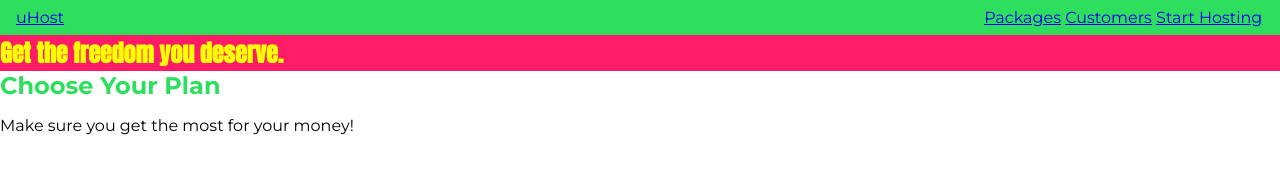
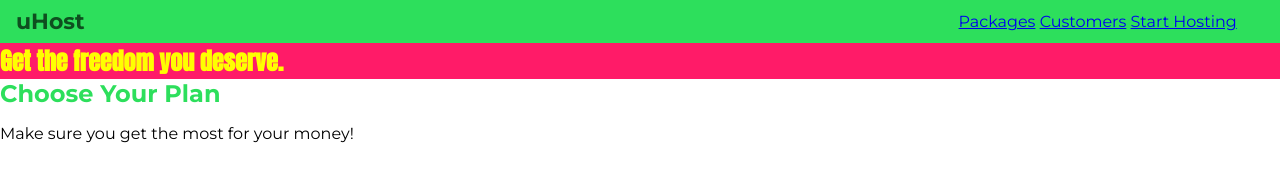
Before and after one commit to resulparahadow/complete_css, a plain HTML site: page index.html in a window 1280 px wide. Drawn offline with Linux system fonts and the light colour scheme.

Commit message:
16. Working with text-decoration & vertical-align. Done

```diff
--- a/index.html
+++ b/index.html
@@ -14,7 +14,7 @@
 <body>
     <header class="main-header">
         <div>
-            <a href="index.html">uHost</a>
+            <a href="index.html" class="main-header__brand">uHost</a>
         </div>
         <nav class="main-nav">
             <ul class="main-nav-items">
--- a/main.css
+++ b/main.css
@@ -42,12 +42,21 @@ body {
 
 .main-header > div {
     display: inline-block;
+    vertical-align: middle;
+}
+
+.main-header__brand {
+    text-decoration: none;
+    font-size: 22px;
+    font-weight: bold;
+    color: #0e4f1f;
 }
 
 .main-nav {
     display: inline-block;
-    width: calc(100% - 54px);
+    width: calc(100% - 100px);
     text-align: right;
+    vertical-align: middle;
 }
 
 .main-nav-items {
```
